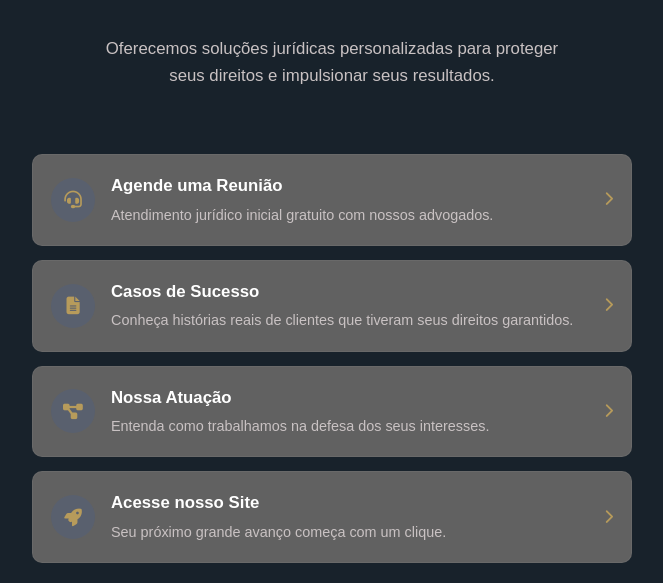
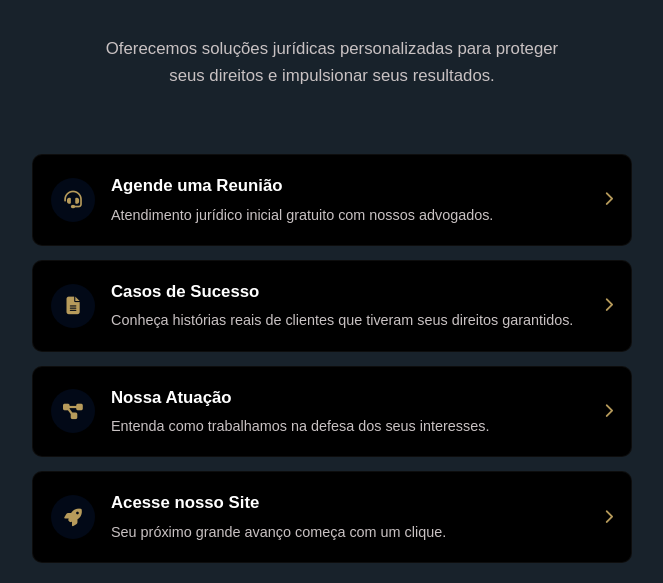
Before and after one commit to sweeduardacavalcante/ropelinks, a plain HTML site: page index.html in a window 1280 px wide. Shown: the part 217-800 px from the top of the page, without its empty margins (308-971 px from the left). Drawn offline with Linux system fonts and the light colour scheme.

Commit message:
Update style.css

```diff
--- a/style.css
+++ b/style.css
@@ -5,7 +5,7 @@
     --text-color: #ffffff;          /* Texto principal em branco */
     --text-light: #c9c2c3;          /* Texto secundário em cinza claro */
     --bg-color: #18222b;            /* Fundo azul escuro */
-    --card-bg: #616161;             /* Card cinza */
+    --card-bg: #000000;             /* Card preto */
     --card-hover: #506b8f;          /* Hover em azul acinzentado */
     --border-radius: 10px;
     --box-shadow: 0 4px 12px rgba(0, 0, 0, 0.3);
```
